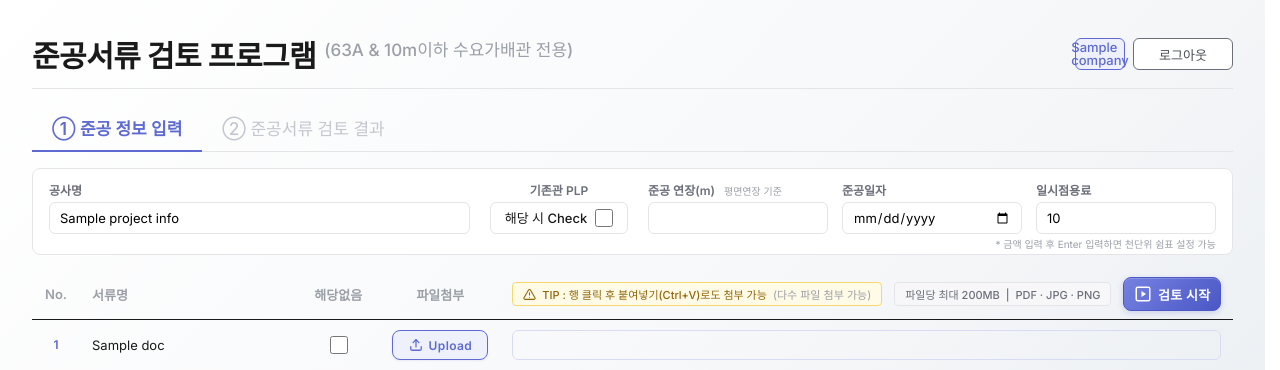
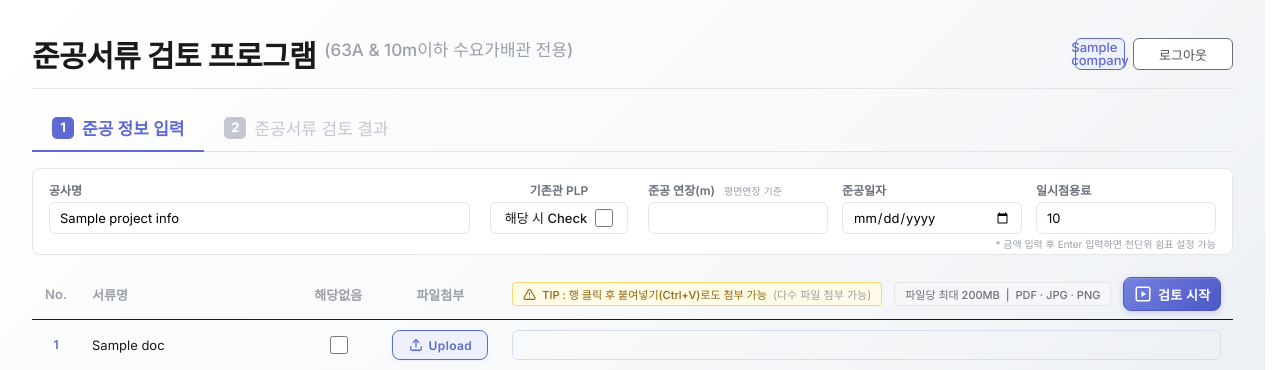
Before and after one commit to xodbs3355-sudo/kwcgc-portal, a Flask app: template templates/upload.html in a window 1280 px wide. Shown: the top 370 px of the page. Run offline with Flask 3, Linux system fonts and the light colour scheme; the template is opened without the code that fills it: most values are stand-ins (such as "Sample title", 1, 10 or a date in 2020); some web fonts are replaced.

Commit message:
탭 번호/아이콘 — 라운드 사각형 배지 + 두 톱니바퀴 SVG
- ① ② → CSS 라운드 사각형 배지 (배경=탭 색상, 숫자=흰색)
- ⚙ → 두 개 톱니바퀴 SVG (큰 + 작은)
- 모든 색상이 탭 활성/비활성/hover/disabled 상태에 자동 동기화

Co-Authored-By: Claude Opus 4.7 (1M context) <noreply@anthropic.com>

```diff
--- a/static/css/style.css
+++ b/static/css/style.css
@@ -108,6 +108,9 @@ button { font-family: inherit; cursor: pointer; }
     border-bottom: 2px solid transparent;
     margin-bottom: -1px;
     transition: color 0.15s, border-color 0.15s;
+    display: inline-flex;
+    align-items: center;
+    gap: 8px;
 }
 .tab:hover { color: #1a1a1a; }
 .tab.active {
@@ -118,6 +121,30 @@ button { font-family: inherit; cursor: pointer; }
 .tab.disabled {
     color: #c4c7cf;
     pointer-events: none;
+}
+/* 탭 숫자 배지 — 배경은 탭 텍스트 색상, 숫자는 흰색 */
+.tab-num {
+    display: inline-flex;
+    align-items: center;
+    justify-content: center;
+    width: 22px;
+    height: 22px;
+    background-color: #6b6f7a;
+    color: #fff;
+    border-radius: 5px;
+    font-weight: 700;
+    font-size: 13px;
+    line-height: 1;
+    transition: background-color 0.15s;
+}
+.tab:hover .tab-num { background-color: #1a1a1a; }
+.tab.active .tab-num { background-color: #5e6ad2; }
+.tab.disabled .tab-num { background-color: #c4c7cf; }
+/* 톱니바퀴 SVG — stroke=currentColor 로 탭 텍스트 색상 자동 동기화 */
+.tab-gear {
+    width: 22px;
+    height: 22px;
+    flex-shrink: 0;
 }
 
 /* ── 200MB info card — TIP 카드 옆 인라인 ──────────────────── */
--- a/templates/_header.html
+++ b/templates/_header.html
@@ -11,11 +11,27 @@
 </header>
 
 <nav class="tabs">
-  <a class="tab {% if active_tab == 'upload' %}active{% endif %}" href="{{ url_for('index') }}">① 준공 정보 입력</a>
+  <a class="tab {% if active_tab == 'upload' %}active{% endif %}" href="{{ url_for('index') }}">
+    <span class="tab-num">1</span>준공 정보 입력
+  </a>
   <a class="tab {% if active_tab == 'result' %}active{% endif %} {% if not has_result %}disabled{% endif %}"
-     href="{% if has_result %}{{ url_for('result') }}{% else %}#{% endif %}">② 준공서류 검토 결과</a>
+     href="{% if has_result %}{{ url_for('result') }}{% else %}#{% endif %}">
+    <span class="tab-num">2</span>준공서류 검토 결과
+  </a>
   {% if is_admin %}
     <a class="tab tab-admin {% if active_tab == 'admin' %}active{% endif %}"
-       href="{{ url_for('admin_prompts') }}">⚙ 서류항목 별 검토 로직(프롬프트 설정)</a>
+       href="{{ url_for('admin_prompts') }}">
+      <svg class="tab-gear" viewBox="0 0 24 24" fill="none" stroke="currentColor"
+           stroke-width="2" stroke-linecap="round" stroke-linejoin="round" aria-hidden="true">
+        <circle cx="9" cy="9" r="2.6"/>
+        <path d="M9 4.4v1.2 M9 12.4v1.2 M4.4 9h1.2 M12.4 9h1.2
+                 M5.7 5.7l.85.85 M11.45 11.45l.85.85
+                 M12.3 5.7l-.85.85 M6.55 11.45l-.85.85"/>
+        <circle cx="16.5" cy="16.5" r="2"/>
+        <path d="M16.5 13v1 M16.5 19v1 M13 16.5h1 M19 16.5h1
+                 M14.1 14.1l.7.7 M18.2 18.2l.7.7
+                 M18.9 14.1l-.7.7 M14.8 18.2l-.7.7"/>
+      </svg>서류항목 별 검토 로직(프롬프트 설정)
+    </a>
   {% endif %}
 </nav>
```
